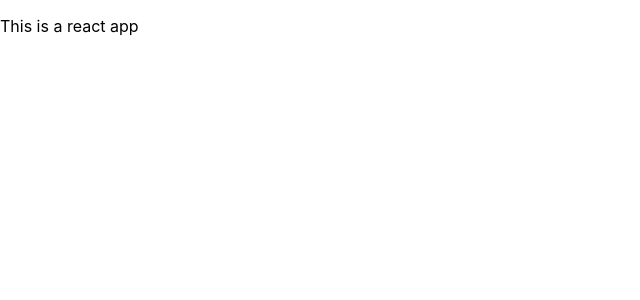
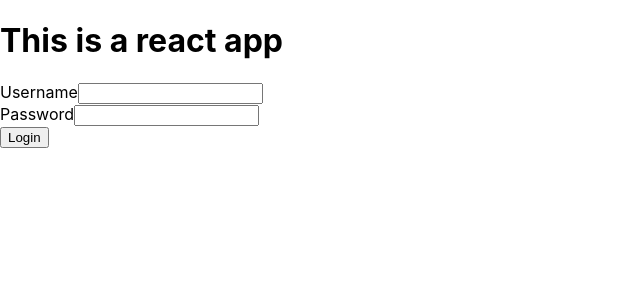
Before and after one commit to Kachielite/chat-app-frontend, a React (Create React App) app: page / in a window 1280 px wide. Shown: the top 300 px of the page, without its empty margins (0-640 px from the left). Built offline with nearby package versions, Linux system fonts and the light colour scheme; no server answers.

Commit message:
Initialize socketIo and added signedIn event listener

```diff
--- a/package.json
+++ b/package.json
@@ -6,6 +6,7 @@
     "@testing-library/jest-dom": "^5.16.5",
     "@testing-library/react": "^13.4.0",
     "@testing-library/user-event": "^13.5.0",
+    "axios": "^0.27.2",
     "react": "^18.2.0",
     "react-dom": "^18.2.0",
     "react-scripts": "5.0.1",
--- a/src/App.js
+++ b/src/App.js
@@ -1,16 +1,67 @@
+import axios from "axios";
 import React from "react";
-import {useEffect} from "react";
-import openSocket from "socket.io-client"
+import { useState, useEffect } from "react";
+import { io } from "socket.io-client";
 
 function App() {
+  const [userData, setUserData] = useState({});
+  const [username, setUsername] = useState()
+  const socket = io("http://localhost:8080", { transports: ["websocket"] });
 
-  useEffect(() =>{
-    openSocket('http://localhost:8080',{ transports: ["websocket"] })
-  })
+  const onChangeHandler = (event) => {
+    event.preventDefault();
+    if (event.target.name === "username") {
+      setUserData({ ...userData, username: event.target.value });
+    }
+
+    if (event.target.name === "password") {
+      setUserData({ ...userData, password: event.target.value });
+    }
+  };
+
+  const onSubmitHandler = (event) => {
+    event.preventDefault();
+    axios
+      .post("http://localhost:8080/api/v1/sign-in", userData)
+      .then((response) => {
+        console.log('sign in successful')
+
+      })
+      .catch((error) => {
+        alert(error);
+      });
+  };
+
+  useEffect(() => {
+    socket.on('signedIn', data => {
+      setUsername(data.message)
+    })
+  }, [socket])
 
   return (
     <div className="App">
-      <p>This is a react app</p>
+      <h1>This is a react app {username ? username : null}</h1>
+      <form onSubmit={onSubmitHandler}>
+        <div>
+          <label htmlFor="username">Username</label>
+          <input
+            type="text"
+            name="username"
+            id="username"
+            onChange={(event) => onChangeHandler(event)}
+          />
+        </div>
+        <div>
+          <label htmlFor="password">Password</label>
+          <input
+            type="password"
+            name="password"
+            id="password"
+            onChange={(event) => onChangeHandler(event)}
+          />
+        </div>
+        <button type="submit">Login</button>
+      </form>
     </div>
   );
 }
--- a/src/index.js
+++ b/src/index.js
@@ -6,9 +6,7 @@ import App from './App';
 
 const root = ReactDOM.createRoot(document.getElementById('root'));
 root.render(
-  <React.StrictMode>
     <App />
-  </React.StrictMode>
 );
 
 // If you want to start measuring performance in your app, pass a function
```
Also changed, not shown: 1 other file (tests, documents, lock files or other folders).
